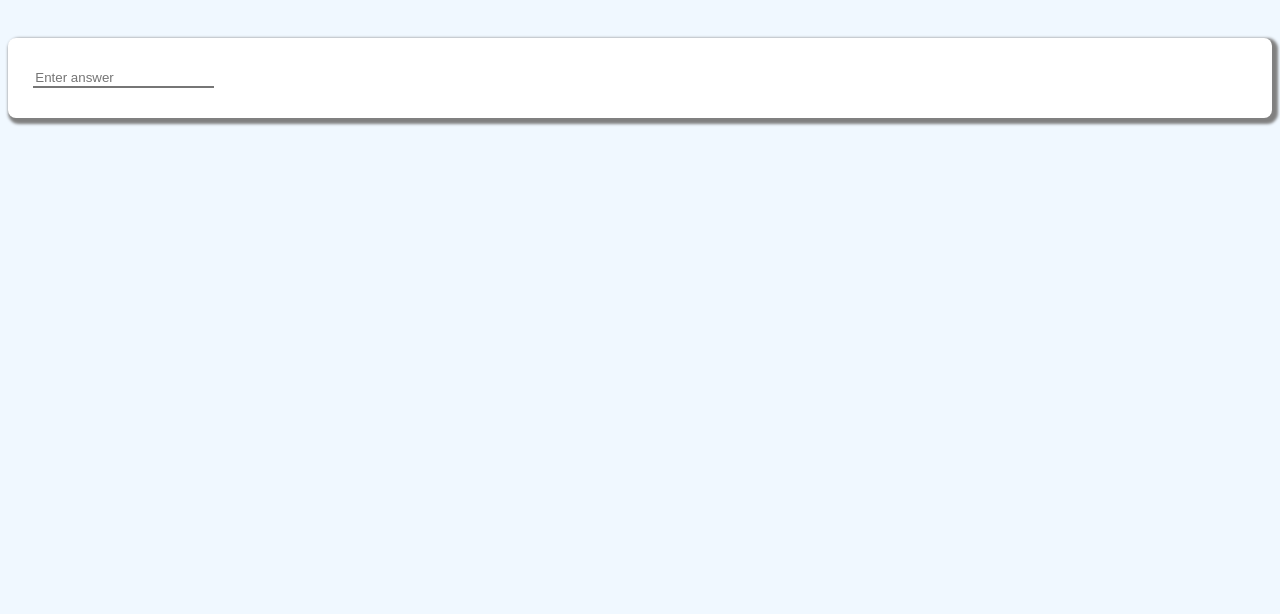
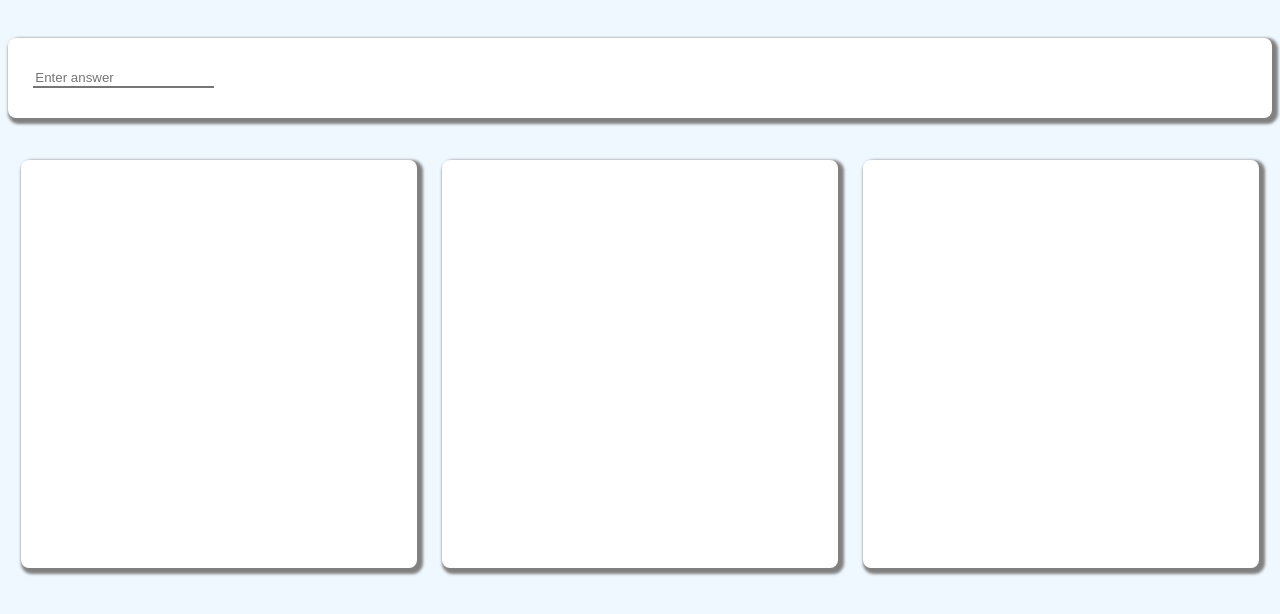
Before and after one commit to Mindo-Joseph/project-kids, a plain HTML site: page index.html in a window 1280 px wide. Drawn offline with Linux system fonts and the light colour scheme.

Commit message:
create 3 cards in screen

```diff
--- a/index.html
+++ b/index.html
@@ -13,6 +13,18 @@
                 <input type="text" name="" id="input-num" placeholder="Enter answer">
             </form>
         </div>
+        <div class="content-area">
+            <article class="card-1">
+
+            </article>
+            <article class="card-2">
+
+            </article>
+            <article class="card-3">
+
+            </article>
+
+        </div>
     </main>
 
 </body>
--- a/styles.css
+++ b/styles.css
@@ -24,3 +24,29 @@ input {
     border-left: 0;
     border-right: 0;
 }
+.content-area {
+    display: grid;
+    grid-template-columns: repeat(3, 1fr);
+    grid-template-rows: 450px;
+}
+.card-1 , .card-2 , .card-3 {
+    margin-right: 3%;
+    margin-left: 3%;
+    background-color: #ffffff;
+    margin-top: 10%;
+    border-radius: 8px;
+    box-shadow: 3px 3px 3px 3px grey;
+
+}
+.card-1 {
+    display: grid;
+    grid-column: 1 / 2;
+}
+.card-2 {
+    display: grid;
+    grid-column: 2 / 3;
+}
+.card-3 {
+    display: grid;
+    grid-column: 3 / -1;
+}
```
